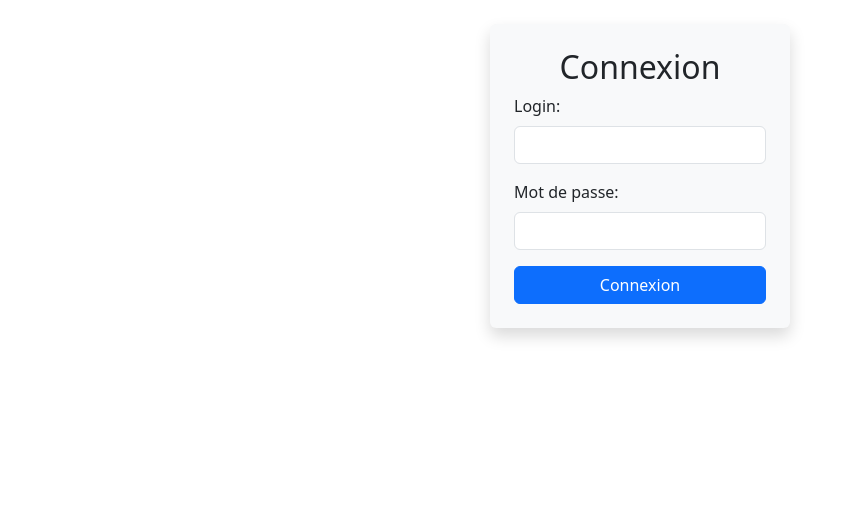
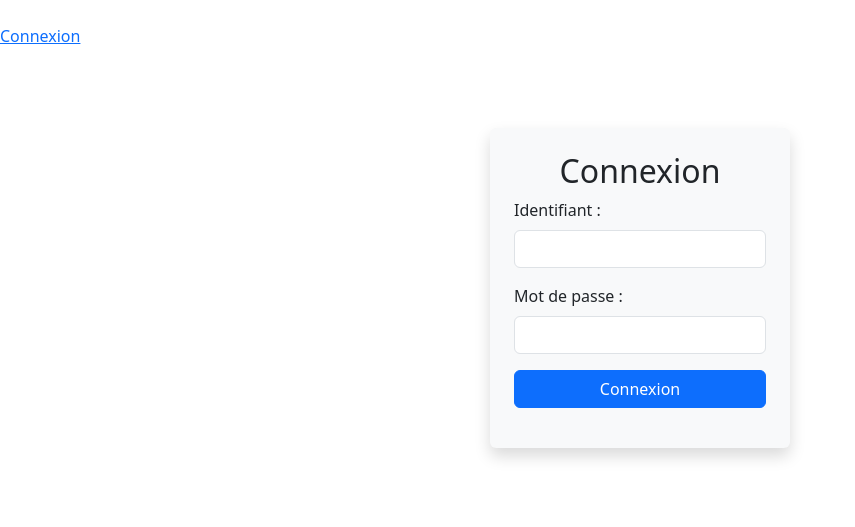
Before and after one commit to DUT-Info-Montreuil/BUT2_2024_S3_SAE_Manager_Yovanne_Jakub_Eric, a PHP site: page / in a window 1280 px wide. Shown: the part 88-615 px from the top of the page, without its empty margins (0-855 px from the left). Run offline with PHP 8.4, Linux system fonts and the light colour scheme.

Commit message:
Ajout d'un composant menu pour connexion et déconnexion, connexion fonctionnelle à moitié (seulement via ID)

```diff
--- /dev/null
+++ b/composants/menu/CompMenu.php
@@ -0,0 +1,12 @@
+<?php
+require_once "ContMenu.php";
+require_once 'generique/composant_generique.php';
+
+class ComposantMenu extends ComposantGenerique {
+    public function __construct () {
+        parent::__construct();
+        $this->controleur = new ControleurCompMenu();
+    }
+
+
+}
--- /dev/null
+++ b/composants/menu/ContMenu.php
@@ -0,0 +1,18 @@
+<?php
+
+require_once "composants/menu/VueMenu.php";
+
+
+class ControleurCompMenu {
+
+    public function __construct() {
+        $this->vue = new VueCompMenu();
+    }
+
+
+    public function exec () {
+        $this->vue->VueMenu();
+    }
+
+
+}
--- /dev/null
+++ b/composants/menu/VueMenu.php
@@ -0,0 +1,14 @@
+<?php
+
+require_once 'generique/vue_composant_generique.php';
+
+class VueCompMenu extends VueCompGenerique {
+    public function __construct() {
+
+        if (isset($_SESSION['id_utilisateur'])) {
+            $this->affichage = ' <a href="index.php?module=connexion&action=deconnexion">Déconnexion</a>';
+        } else {
+            $this->affichage = ' <a href="index.php?module=connexion&action=connexion">Connexion</a> ';
+        }
+    }
+}
--- a/index.php
+++ b/index.php
@@ -3,13 +3,16 @@
 include_once 'modules/mod_connexion/mod_connexion.php';
 include_once 'module_name.php';
 include_once 'Connexion.php';
+include_once 'composants/menu/CompMenu.php';
 
 session_start();
 
 $connexion = new Connexion();
 $connexion->initConnexion();
+$menu = new ComposantMenu();
 
 $module = new ModuleName();
 $module->exec_module();
+
 $module_html = $module->get_module()->getAffichage();
 include_once 'site.php';
--- a/modules/mod_connexion/cont_connexion.php
+++ b/modules/mod_connexion/cont_connexion.php
@@ -1,10 +1,7 @@
 <?php
 include_once 'modules/mod_connexion/modele_connexion.php';
 include_once 'modules/mod_connexion/vue_connexion.php';
-
-include_once 'Connexion.php';
-
-class ContConnexion extends Connexion{
+class ContConnexion {
     private $modele;
     private $vue;
     private $action;
@@ -14,11 +11,15 @@
         $this->vue = new VueConnexion();
     }
 
-    public function exec(){
-        $this->action = isset($_POST['action']) ? $_POST['action'] : "default";
+    public function exec() {
+        $this->action = isset($_GET['action']) ? $_GET['action'] : "connexion";
+
         switch ($this->action) {
             case "inscription":
                 $this->inscription();
+                break;
+            case "connexion":
+                $this->connexion();
                 break;
             case "deconnexion":
                 $this->deconnexion();
@@ -28,14 +29,32 @@
                 break;
         }
     }
+    public function connexion(){
+        if (isset($_SESSION['id_utilisateur'])) {
+            echo "<p>Vous êtes déjà connecté sous l'identifiant.</p>";
+        } else if (isset($_POST['login']) && isset($_POST['password'])) {
+            $login = $_POST['login'];
+            $password = $_POST['password'];
+            $this->testConnexion($login, $password);
+        }
+        else {
+            $this->vue->formConnexion();
+        }
+    }
 
-    public function connexion(){
-//        if($_SERVER['REQUEST_METHOD'] === 'POST'){
-//
-//        }
-        $this->vue->formConnexion();
+    public function testConnexion($identifiant,$mdp){
+        $utilisateur = $this->modele->verifierUtilisateur($identifiant, $mdp);
+        if ($utilisateur) {
+            $_SESSION['id_utilisateur'] = $utilisateur['id_utilisateur'];
+            $_SESSION['mdp'] = $utilisateur['mdp'];
+            $this->vue->connecter();
+        }
     }
+
     public function inscription(){}
-    public function deconnexion(){}
+    public function deconnexion(){
+        $this->vue->deconnexion();
+        session_destroy();
+    }
 
 }
--- a/modules/mod_connexion/modele_connexion.php
+++ b/modules/mod_connexion/modele_connexion.php
@@ -2,8 +2,20 @@
 
 include_once 'modules/mod_connexion/cont_connexion.php';
 include_once 'modules/mod_connexion/vue_connexion.php';
-
-class ModeleConnexion {
+include_once 'Connexion.php';
+class ModeleConnexion extends Connexion {
     public function __construct() {
     }
+
+    public function verifierUtilisateur($identifiant, $mdp) {
+        $bdd = $this->getBdd();
+        $stmt = $bdd->prepare("SELECT * FROM utilisateur WHERE id_utilisateur = ?");
+        $stmt->execute([$identifiant]);
+        $user = $stmt->fetch();
+        if ($user) {
+            return $user;
+        }
+        return false;
+    }
+
 }
--- a/modules/mod_connexion/vue_connexion.php
+++ b/modules/mod_connexion/vue_connexion.php
@@ -1,32 +1,46 @@
+<link rel="stylesheet" href="../../styleConnexion.css">
+
 <?php
 include_once 'modules/mod_connexion/cont_connexion.php';
 include_once 'modules/mod_connexion/modele_connexion.php';
 include_once 'generique/vue_generique.php';
+
 class VueConnexion extends VueGenerique{
     public function __construct() {
         parent::__construct();
     }
-
     public function formConnexion() {
         ?>
+        <div class="formConnexion">
             <div class="d-flex justify-content-center align-items-center">
                 <div class="bg-light p-4 rounded shadow" style="width: 300px;">
                     <h2 class="text-center">Connexion</h2>
-                <form method="POST" action="cont_connexion.php?module=connexion&action=connexion">
+                    <form method="POST" action="index.php?module=connexion&action=connexion">
                         <div class="mb-3">
-                        <label for="login" class="form-label">Login:</label>
+                            <label for="login" class="form-label">Identifiant :</label>
                             <input type="text" name="login" id="login" class="form-control">
                         </div>
                         <div class="mb-3">
-                        <label for="password" class="form-label">Mot de passe:</label>
+                            <label for="password" class="form-label">Mot de passe :</label>
                             <input type="password" name="password" id="password" class="form-control">
                         </div>
                         <button type="submit" class="btn btn-primary w-100">Connexion</button>
                     </form>
                 </div>
             </div>
-
-
+        </div>
         <?php
     }
+
+    public function connecter(){
+        ?>
+        Connexion réussie !
+        <?php
     }
+    public function deconnexion(){
+        ?>
+        Deconnexion réussie !
+        <?php
+    }
+
+}
--- a/site.php
+++ b/site.php
@@ -3,13 +3,15 @@
 <head>
     <meta charset="UTF-8">
     <title>SAE Manager</title>
-    <link rel="stylesheet" href="style.css">
     <link href="https://cdn.jsdelivr.net/npm/bootstrap@5.3.1/dist/css/bootstrap.min.css" rel="stylesheet">
 </head>
 <body>
 <header class="text-center m-0 bg-primary text-white py-3 mb-4">
     <h1>SAE Manager</h1>
 </header>
+<div>
+    <?php echo $menu->getAffichage();  ?>
+</div>
 
 <div>
     <?= $module_html ?>
--- /dev/null
+++ b/styleConnexion.css
@@ -0,0 +1,7 @@
+.formConnexion {
+    display: flex;
+    justify-content: center;
+    align-items: center;
+    height: 60vh;
+    margin: 0;
+}
```
Also changed, not shown: style.css (deleted). Lines whose indentation alone changed are shown as unchanged.
